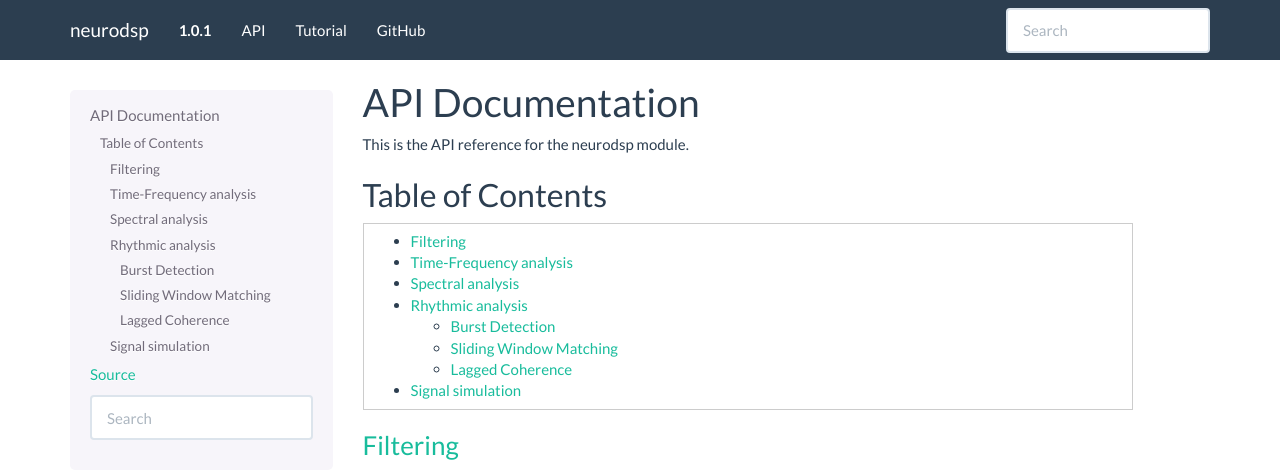
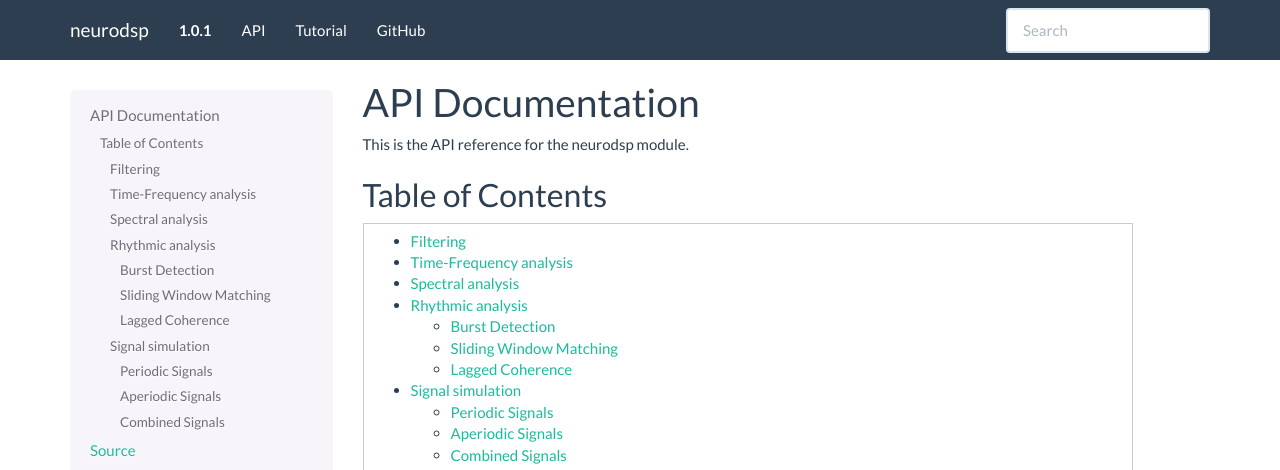
Before and after one commit to neurodsp-tools/neurodsp, a Sphinx documentation site: the page built from doc/api.rst, in a window 1280 px wide and 1400 px high. Shown: the top 470 px of the window. Built offline with Sphinx 7.4.7, drawn with Linux system fonts in a browser that asks for light colours; pages that are not in the unit, such as notebooks, are missing from menus; some of the changed text lies outside the part shown; grey boxes are pictures that could not be loaded.

```diff
--- a/doc/api.rst
+++ b/doc/api.rst
@@ -93,12 +93,32 @@ Signal simulation
 .. autosummary::
   :toctree: generated/
 
+Periodic Signals
+~~~~~~~~~~~~~~~~
+
+.. autosummary::
+  :toctree: generated/
+
+  sim_oscillator
+  sim_bursty_oscillator
+  sim_jittered_oscillator
+
+Aperiodic Signals
+~~~~~~~~~~~~~~~~~
+
+.. autosummary::
+  :toctree: generated/
+
   sim_filtered_noise
   sim_synaptic_noise
   sim_ou_process
   sim_variable_powerlaw
-  sim_oscillator
+
+Combined Signals
+~~~~~~~~~~~~~~~~
+
+.. autosummary::
+  :toctree: generated/
+
   sim_noisy_oscillator
-  sim_bursty_oscillator
   sim_noisy_bursty_oscillator
-  sim_jittered_oscillator
```
